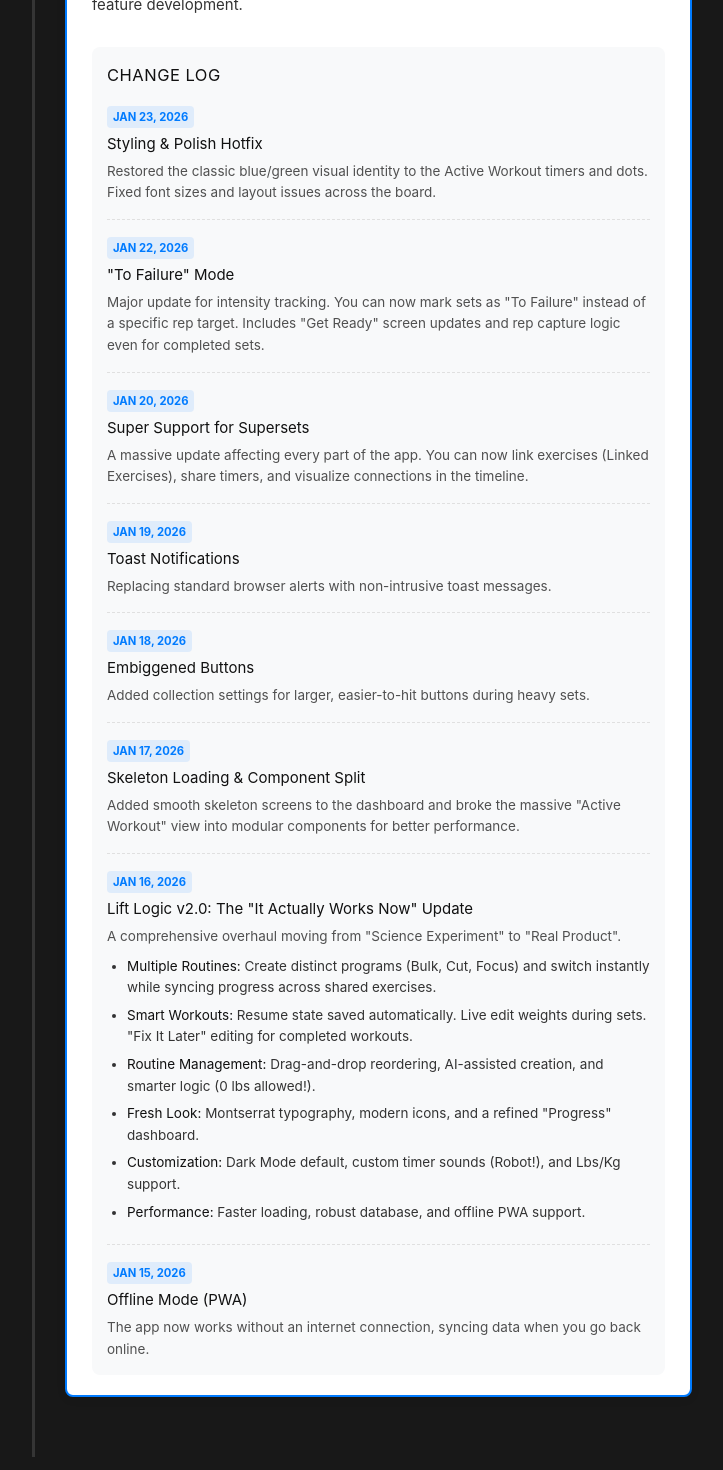
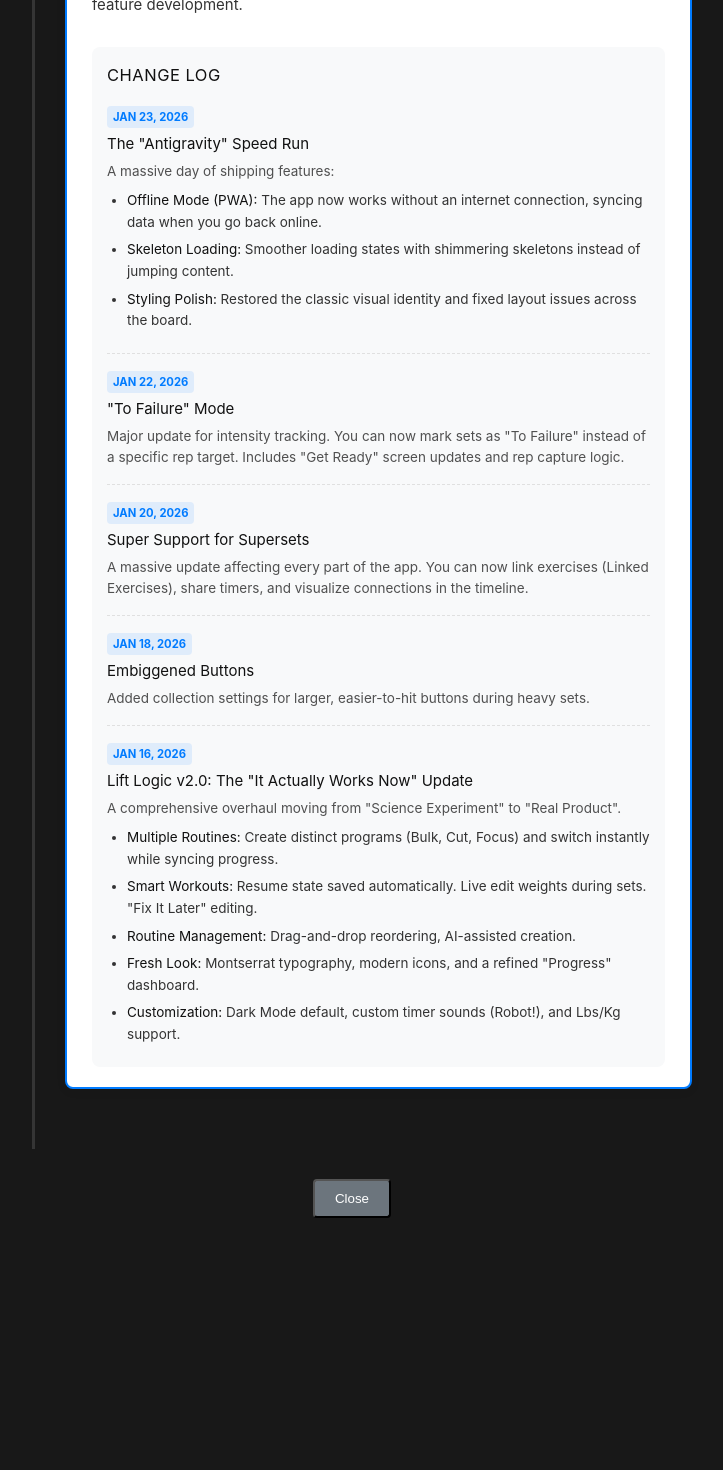
Before and after one commit to beuhjonny/liftassist-app, a Vue app: page /version-history in a window 1280 px wide. Shown: the part 1420-2890 px from the top of the page, without its empty margins (288-1011 px from the left). After the commit the page ends 2690 px from the top, so only its background shows below. Built offline with nearby package versions, Linux system fonts and the light colour scheme; no server answers.

Commit message:
fix: correct changelog dates + version history content & move About button in profile

```diff
--- a/src/views/Profile.vue
+++ b/src/views/Profile.vue
@@ -90,8 +90,6 @@
 
         <button @click="handleLogout" class="logout-button">Logout</button>
 
-        <AboutModal />
-
       </div>
 
       <div v-if="isLoadingStats" class="loading-message card">
@@ -135,7 +133,14 @@
           <p>Log some workouts to see your lifetime stats here!</p>
       </div>
 
+      <!-- About Modal properly placed INSIDE the container, below other cards -->
+      <div class="about-section-profile" style="text-align: center; margin-top: 20px;">
+          <AboutModal />
+      </div>
+
     </div>
+
+    <!-- Loading State for User (v-else for v-if="user") -->
     <div v-else class="loading-message card">
       <p>Loading user information or not logged in...</p>
     </div>
@@ -656,6 +661,7 @@
   .segmented-control {
       width: 100%;
       justify-content: center;
+      flex-wrap: wrap; /* Allow wrapping on very small screens */
   }
 
   .volume-control {
--- a/src/views/VersionHistory.vue
+++ b/src/views/VersionHistory.vue
@@ -79,14 +79,19 @@
 
                 <div class="log-entry">
                     <span class="log-date">Jan 23, 2026</span>
-                    <h4>Styling & Polish Hotfix</h4>
-                    <p>Restored the classic blue/green visual identity to the Active Workout timers and dots. Fixed font sizes and layout issues across the board.</p>
+                    <h4>The "Antigravity" Speed Run</h4>
+                    <p>A massive day of shipping features:</p>
+                    <ul class="feature-list">
+                         <li><strong>Offline Mode (PWA):</strong> The app now works without an internet connection, syncing data when you go back online.</li>
+                         <li><strong>Skeleton Loading:</strong> Smoother loading states with shimmering skeletons instead of jumping content.</li>
+                         <li><strong>Styling Polish:</strong> Restored the classic visual identity and fixed layout issues across the board.</li>
+                    </ul>
                 </div>
 
                 <div class="log-entry">
                     <span class="log-date">Jan 22, 2026</span>
                     <h4>"To Failure" Mode</h4>
-                    <p>Major update for intensity tracking. You can now mark sets as "To Failure" instead of a specific rep target. Includes "Get Ready" screen updates and rep capture logic even for completed sets.</p>
+                    <p>Major update for intensity tracking. You can now mark sets as "To Failure" instead of a specific rep target. Includes "Get Ready" screen updates and rep capture logic.</p>
                 </div>
 
                 <div class="log-entry">
@@ -96,21 +101,9 @@
                 </div>
 
                 <div class="log-entry">
-                     <span class="log-date">Jan 19, 2026</span>
-                    <h4>Toast Notifications</h4>
-                    <p>Replacing standard browser alerts with non-intrusive toast messages.</p>
-                </div>
-
-                <div class="log-entry">
                      <span class="log-date">Jan 18, 2026</span>
                     <h4>Embiggened Buttons</h4>
                     <p>Added collection settings for larger, easier-to-hit buttons during heavy sets.</p>
-                </div>
-
-                <div class="log-entry">
-                    <span class="log-date">Jan 17, 2026</span>
-                    <h4>Skeleton Loading & Component Split</h4>
-                    <p>Added smooth skeleton screens to the dashboard and broke the massive "Active Workout" view into modular components for better performance.</p>
                 </div>
 
                 <div class="log-entry">
@@ -118,19 +111,12 @@
                     <h4>Lift Logic v2.0: The "It Actually Works Now" Update</h4>
                     <p>A comprehensive overhaul moving from "Science Experiment" to "Real Product".</p>
                     <ul class="feature-list">
-                        <li><strong>Multiple Routines:</strong> Create distinct programs (Bulk, Cut, Focus) and switch instantly while syncing progress across shared exercises.</li>
-                        <li><strong>Smart Workouts:</strong> Resume state saved automatically. Live edit weights during sets. "Fix It Later" editing for completed workouts.</li>
-                        <li><strong>Routine Management:</strong> Drag-and-drop reordering, AI-assisted creation, and smarter logic (0 lbs allowed!).</li>
+                        <li><strong>Multiple Routines:</strong> Create distinct programs (Bulk, Cut, Focus) and switch instantly while syncing progress.</li>
+                        <li><strong>Smart Workouts:</strong> Resume state saved automatically. Live edit weights during sets. "Fix It Later" editing.</li>
+                        <li><strong>Routine Management:</strong> Drag-and-drop reordering, AI-assisted creation.</li>
                         <li><strong>Fresh Look:</strong> Montserrat typography, modern icons, and a refined "Progress" dashboard.</li>
                         <li><strong>Customization:</strong> Dark Mode default, custom timer sounds (Robot!), and Lbs/Kg support.</li>
-                        <li><strong>Performance:</strong> Faster loading, robust database, and offline PWA support.</li>
                     </ul>
-                </div>
-
-                 <div class="log-entry">
-                     <span class="log-date">Jan 15, 2026</span>
-                    <h4>Offline Mode (PWA)</h4>
-                    <p>The app now works without an internet connection, syncing data when you go back online.</p>
                 </div>
             </div>
         </div>
```
